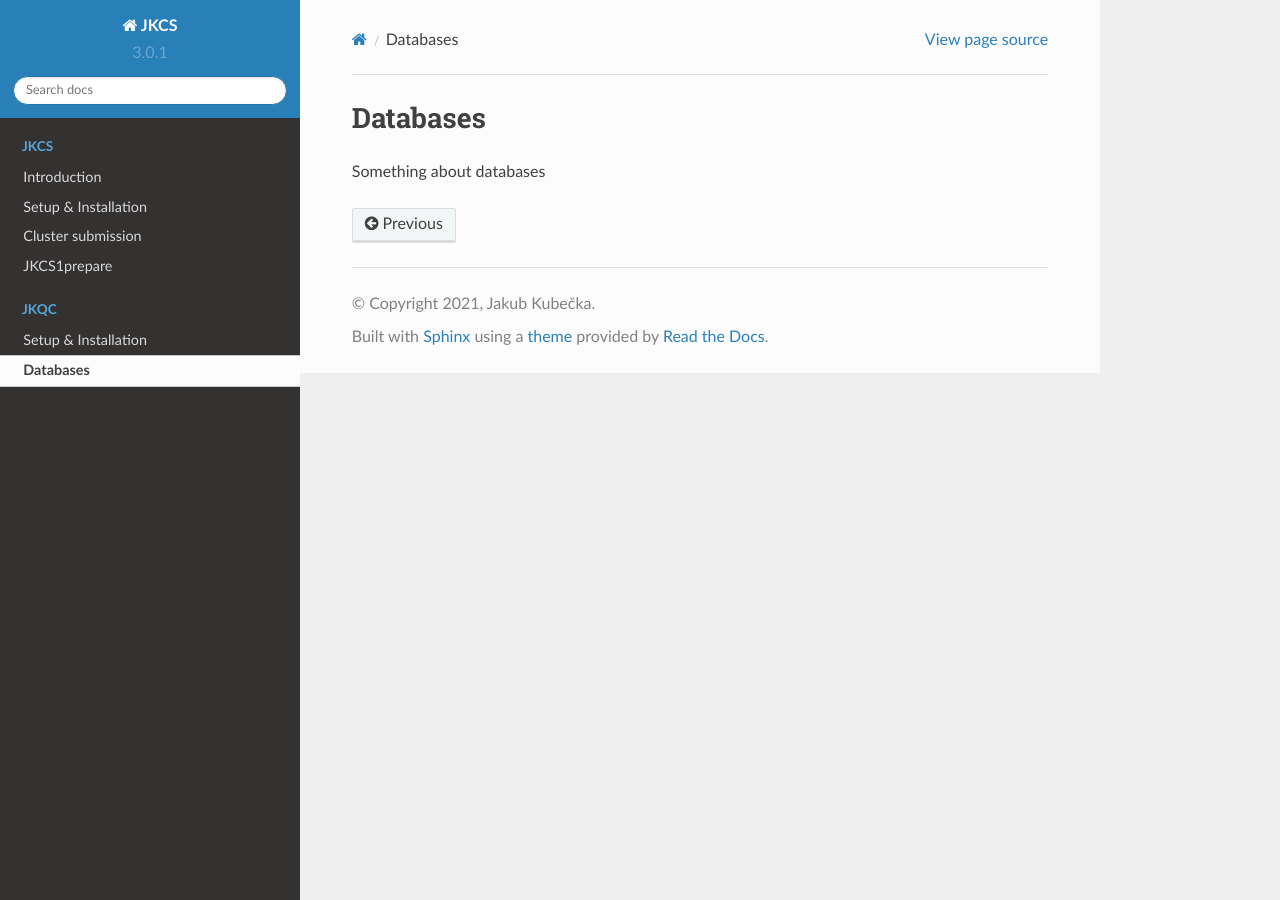
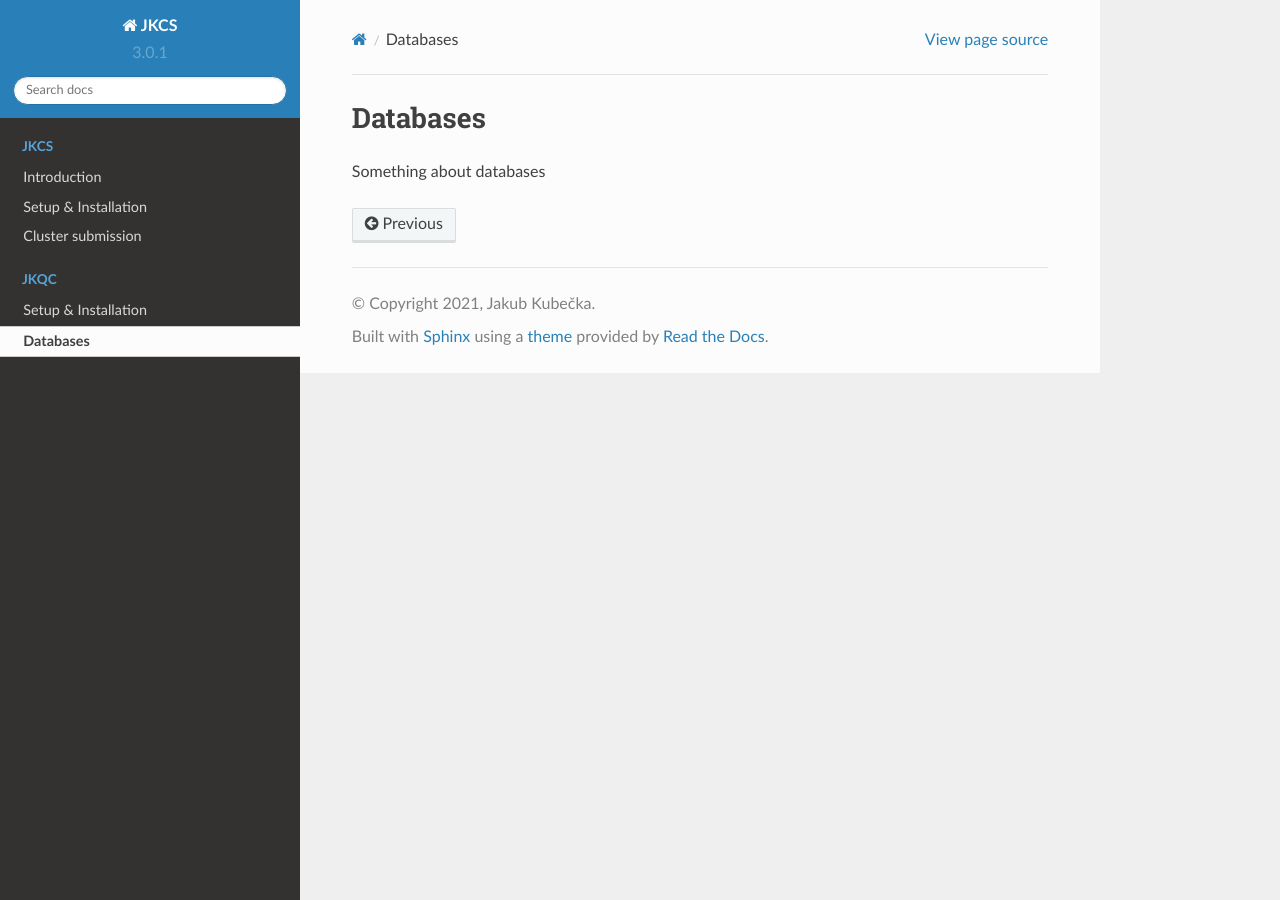
Before and after one commit to kubeckaj/JKCS.py-Manual, a Sphinx documentation site: the page built from docs/source/Databases.rst, in a window 1280 px wide. Built offline with Sphinx 7.4.7 and the Read the Docs theme 2.0.0, drawn with Linux system fonts in a browser that asks for light colours; pages that are not in the unit, such as notebooks, are missing from menus.

Commit message:
Update index.rst

```diff
--- a/docs/source/index.rst
+++ b/docs/source/index.rst
@@ -19,7 +19,8 @@
    Introduction
    JKCSSetupAndInstallation
    ClusterSubmission
-   JKCS1prepare
+   JKCS0_copy
+   JKCS1_prepare
 
 .. toctree::
    :maxdepth: 3
```
